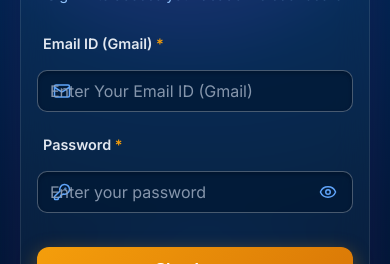
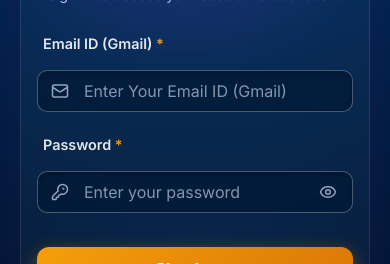
Before and after one commit to Prit8770/smart-attendance, a React (Vite) app in the folder frontend/: page / in a window 390 px wide. Both pictures are taken after a click on the button "Sign In Portal". Shown: the part 285-549 px from the top of the page. Built offline with nearby package versions, Linux system fonts and the light colour scheme.

Commit message:
fix(login): Fix mobile icon and text overlap in email and password inputs

```diff
--- a/frontend/src/components/Login.jsx
+++ b/frontend/src/components/Login.jsx
@@ -151,7 +151,7 @@ export default function Login({ onLoginSuccess, onBack }) {
               <Mail size={18} style={styles.inputIcon} />
               <input
                 type="text"
-                className="glass-input"
+                className="glass-input login-input-with-icon"
                 placeholder="Enter Your Email ID (Gmail)"
                 value={identifier}
                 onChange={(e) => setIdentifier(e.target.value)}
@@ -159,7 +159,7 @@ export default function Login({ onLoginSuccess, onBack }) {
                 autoComplete="username email"
                 name="username"
                 id="username"
-                style={{ paddingLeft: '44px' }}
+                style={{ paddingLeft: '46px' }}
               />
             </div>
           </div>
@@ -172,7 +172,7 @@ export default function Login({ onLoginSuccess, onBack }) {
               <KeyRound size={18} style={styles.inputIcon} />
               <input
                 type={showPassword ? 'text' : 'password'}
-                className="glass-input"
+                className="glass-input login-input-with-icon"
                 placeholder="Enter your password"
                 value={password}
                 onChange={(e) => setPassword(e.target.value)}
@@ -180,7 +180,7 @@ export default function Login({ onLoginSuccess, onBack }) {
                 autoComplete="current-password"
                 name="password"
                 id="password"
-                style={{ paddingLeft: '44px', paddingRight: '44px', width: '100%' }}
+                style={{ paddingLeft: '46px', paddingRight: '44px', width: '100%' }}
               />
               <button
                 type="button"
@@ -190,12 +190,13 @@ export default function Login({ onLoginSuccess, onBack }) {
                   right: '12px',
                   background: 'transparent',
                   border: 'none',
-                  color: 'var(--text-muted)',
+                  color: '#94a3b8',
                   cursor: 'pointer',
                   display: 'flex',
                   alignItems: 'center',
                   justifyContent: 'center',
-                  padding: '4px'
+                  padding: '4px',
+                  zIndex: 2
                 }}
                 title={showPassword ? "Hide Password" : "Show Password"}
               >
@@ -384,8 +385,10 @@ const styles = {
   },
   inputIcon: {
     position: 'absolute',
-    left: '16px',
-    color: 'var(--text-muted)'
+    left: '14px',
+    color: '#94a3b8',
+    pointerEvents: 'none',
+    zIndex: 2
   },
   errorAlert: {
     background: 'rgba(239, 68, 68, 0.1)',
--- a/frontend/src/index.css
+++ b/frontend/src/index.css
@@ -2961,8 +2961,14 @@ div[style*="cursor:pointer"],
   input[type="time"],
   select {
     font-size: 16px !important;
-    padding: 10px 12px !important;
+    padding-top: 10px !important;
+    padding-bottom: 10px !important;
     border-radius: 10px !important;
+  }
+
+  .login-input-with-icon,
+  input.login-input-with-icon {
+    padding-left: 46px !important;
   }
 
   /* Stat Card Grids */
```
